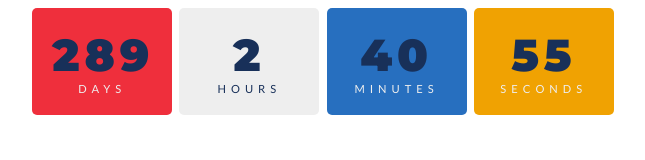
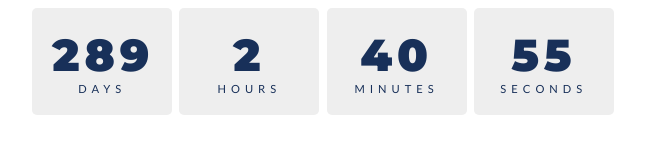
Before and after one commit to subeen16/notionDB_2025, a plain HTML site: page index.html in a window 1280 px wide. Shown: the whole page, without its empty margins (317-962 px from the left). Drawn offline with Linux system fonts and the light colour scheme.

Commit message:
Update index.html

```diff
--- a/index.html
+++ b/index.html
@@ -28,7 +28,8 @@ body{
 }
 
 .days {
-  background: #EF2F3C;
+  background: #eeeeee;
+  color: #183059;
 }
 
 .hours {
@@ -37,11 +38,13 @@ body{
 }
 
 .minutes {
-  background: #276FBF;
+  background: #eeeeee;
+  color: #183059;
 }
 
 .seconds {
-  background: #F0A202;
+  background: #eeeeee;
+  color: #183059;
 }
 
 .numbers {
```
